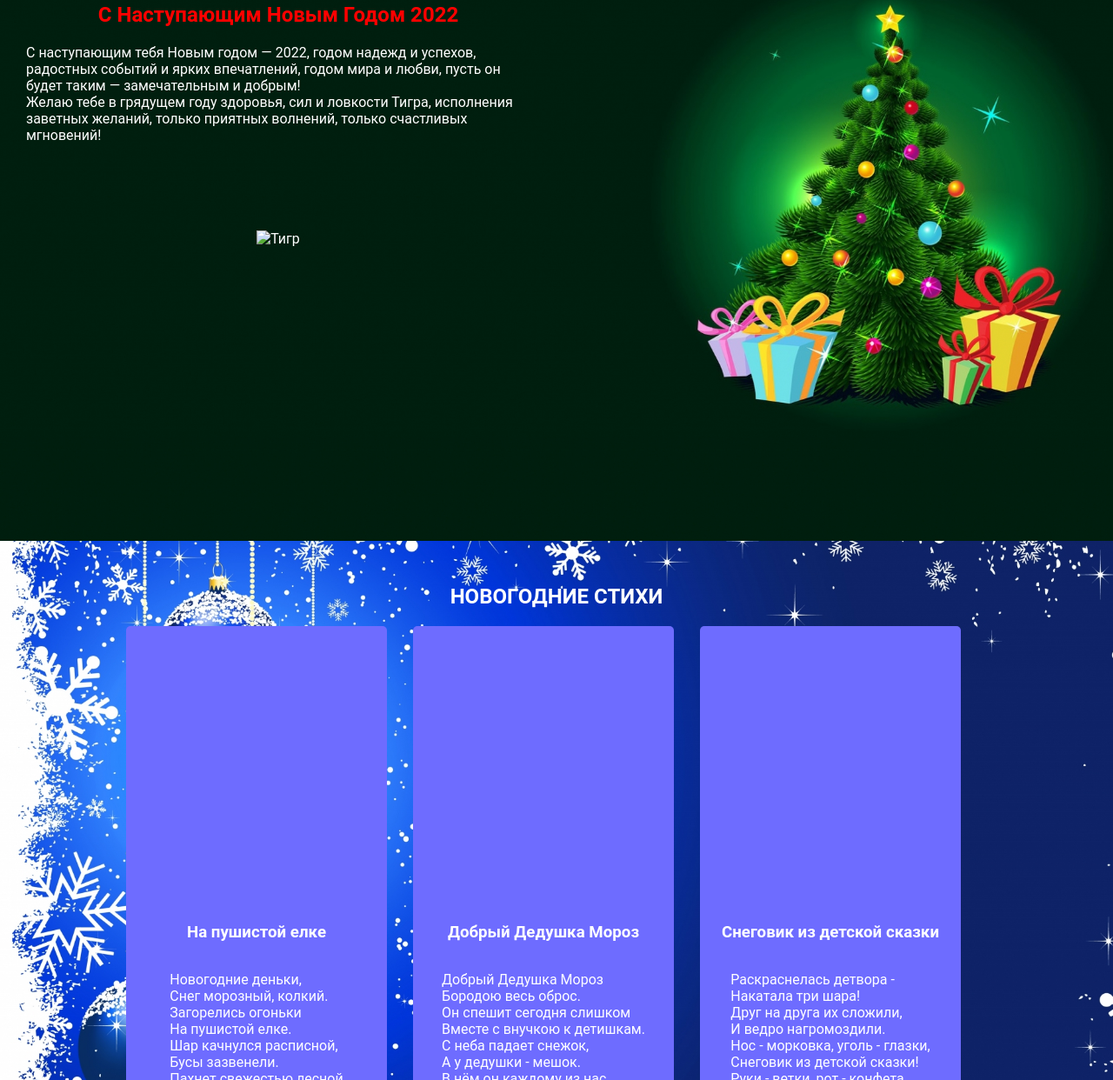
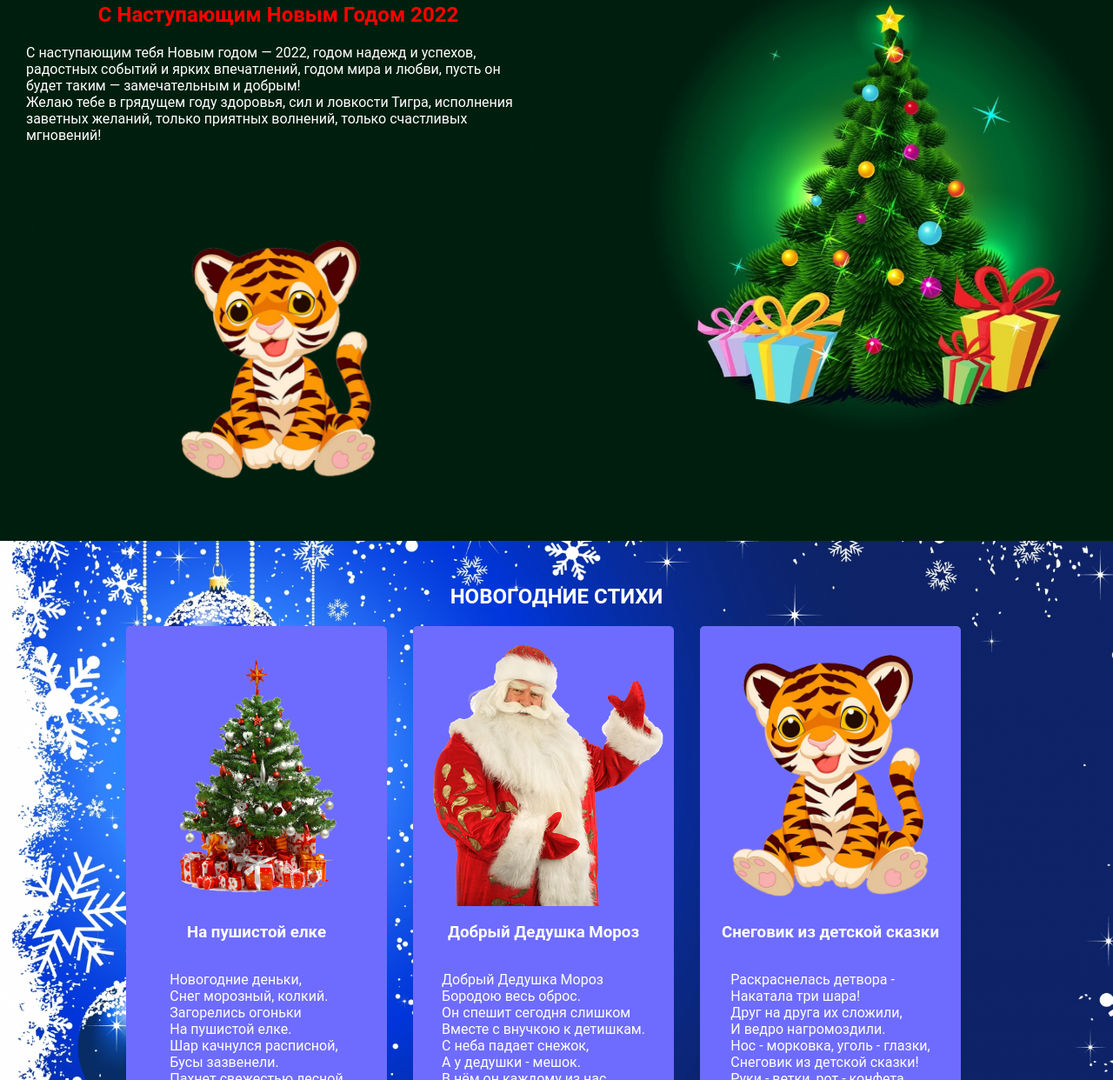
Before and after one commit to TheCatShow/BBBBBB, a plain HTML site: page index.html in a window 1280 px wide. Shown: the part 1026-2268 px from the top of the page at 87% size. Drawn offline with Linux system fonts and the light colour scheme; the site is published under a folder, as on GitHub Pages, so addresses that start at the root find nothing; a web font is replaced by a local one.

Commit message:
Add files via upload

```diff
--- a/index.html
+++ b/index.html
@@ -52,7 +52,7 @@
                 исполнения заветных желаний, только приятных волнений, только счастливых мгновений!
             </div>
             <div class="compliment__img-wrap">
-                <img src="/img/tigryonok-25-0.png" alt="Тигр" class="compliment__img">
+                <img src="img/tigryonok-25-0.png" alt="Тигр" class="compliment__img">
                 <div class="compliment__img-talk">С новым годом</div>
             </div>
         </div>
@@ -62,7 +62,7 @@
         <ul class="poem__list">
             <li class="poem__item">
                 <div class="poem__img-wrap">
-                    <img src="/img/pngwing.png" alt="" class="poem__img">
+                    <img src="img/pngwing.png" alt="" class="poem__img">
                 </div>
                 <h3 class="poem__subtitle">На пушистой елке</h3>
                 <div class="poem__text">
@@ -80,7 +80,7 @@
             </li>
             <li class="poem__item">
                 <div class="poem__img-wrap">
-                    <img src="/img/ded-moroz.png" alt="" class="poem__img">
+                    <img src="img/ded-moroz.png" alt="" class="poem__img">
                 </div>
                 <h3 class="poem__subtitle">Добрый Дедушка Мороз</h3>
                 <div class="poem__text">
@@ -98,7 +98,7 @@
             </li>
             <li class="poem__item">
                 <div class="poem__img-wrap">
-                    <img src="/img/tigryonok-25-0.png" alt="" class="poem__img">
+                    <img src="img/tigryonok-25-0.png" alt="" class="poem__img">
                 </div>
                 <h3 class="poem__subtitle">Снеговик из детской сказки</h3>
                 <div class="poem__text">
```
